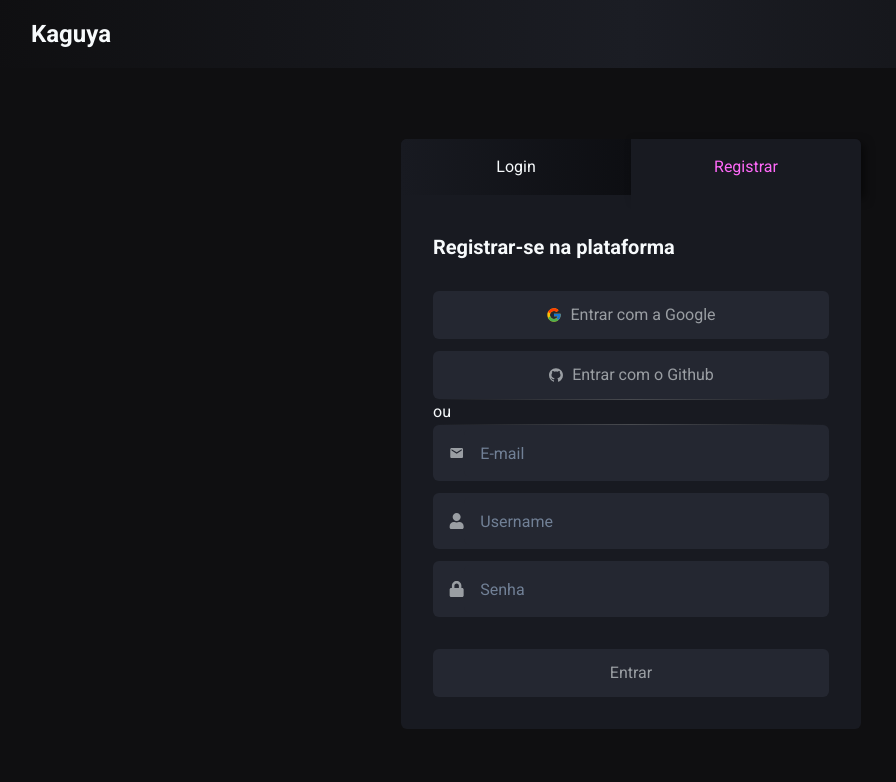
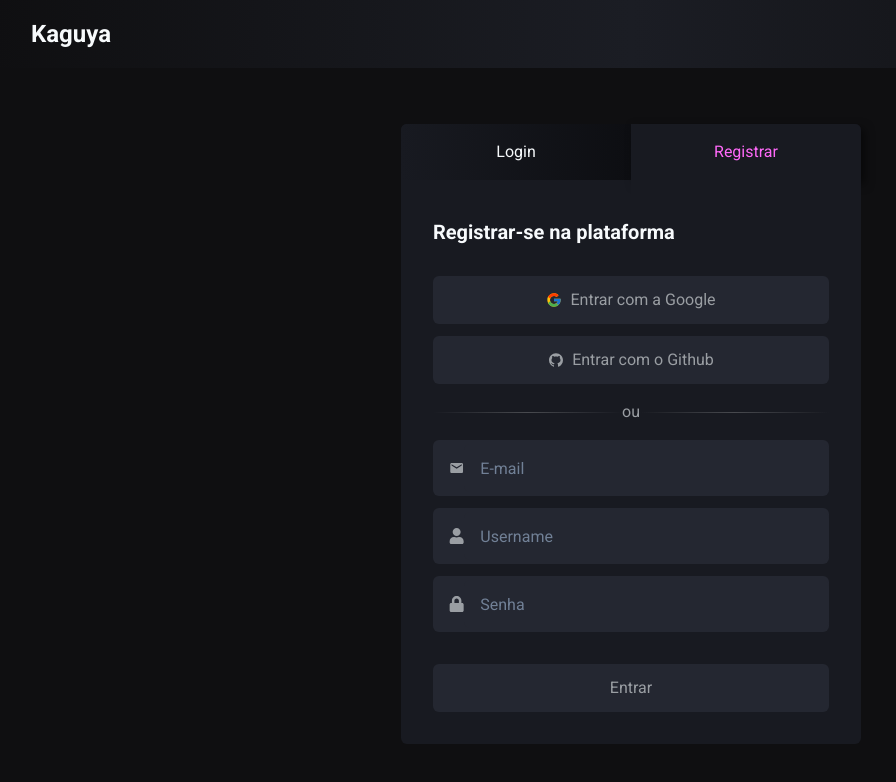
Before and after one commit to pprograminha/kaguya-web, a Next.js app: page /register in a window 1280 px wide. Shown: the top 782 px of the page, without its empty margins (9-905 px from the left). Built offline with nearby package versions, Linux system fonts and the light colour scheme; some icons are missing.

Commit message:
fix: Correct divider line

```diff
--- a/src/pages/register/index.tsx
+++ b/src/pages/register/index.tsx
@@ -133,9 +133,14 @@
                   </Button>
                 </VStack>
 
-                <DividerLine />
-                <Text>ou</Text>
-                <DividerLine />
+                <Flex
+                  alignItems="center"
+                  my="4"
+                >
+                  <DividerLine />
+                  <Text color="gray.300">ou</Text>
+                  <DividerLine />
+                </Flex>
 
                 <VStack
                   spacing="3"
```
Also changed, not shown: src/pages/login/index.tsx (+9 -3 lines).
